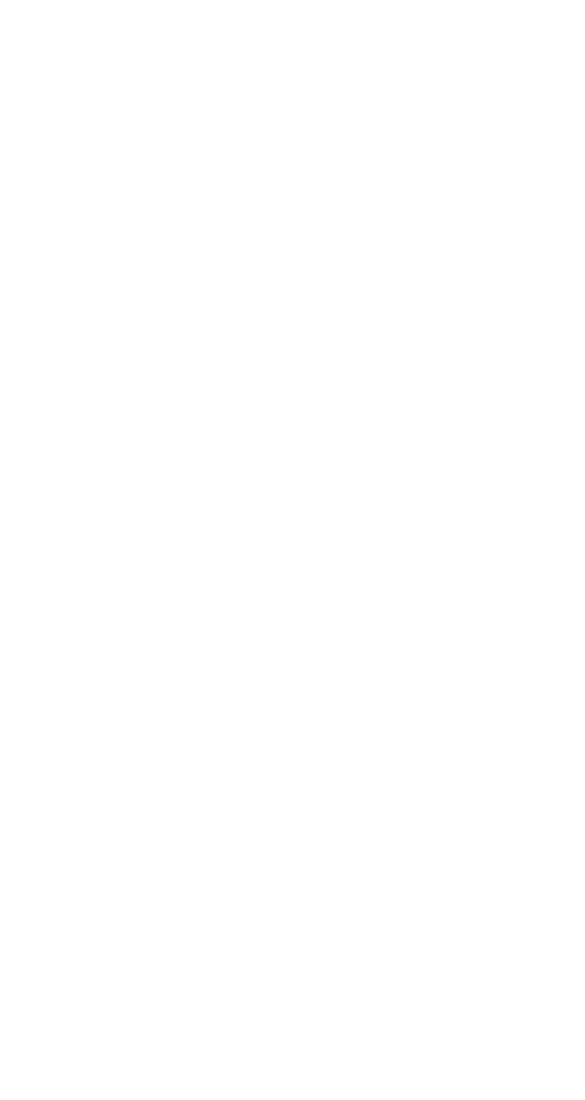
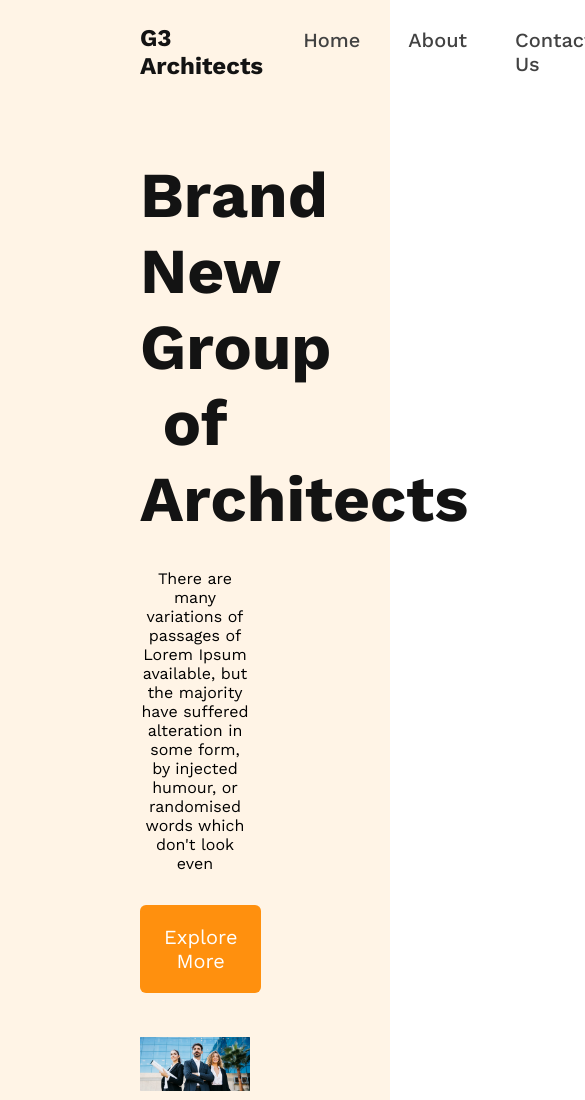
Before and after one commit to rafsun33/g3-architects-project, a plain HTML site: page index.html in a window 390 px wide. Shown: the top 1100 px of the page, 585 px wide, since content can reach past the window. Before the commit the page ends 844 px from the top, so only its background shows below. Drawn offline with nearby package versions, Linux system fonts and the light colour scheme.

Commit message:
header section without responsive complete

```diff
--- a/index.html
+++ b/index.html
@@ -8,7 +8,25 @@
 </head>
 <body>
     <header>
-        <nav></nav>
+        <!-- nav section start -->
+        <nav class="navbar-items">
+            <h3  class="navbar-brand">G3 Architects</h3>
+            <ul>
+                <li><a href="index.html">Home</a></li>
+                <li><a href="index.html">About</a></li>
+                <li><a href="index.html">Contact Us</a></li>
+                <li><a href="index.html">Log in </a></li>
+            </ul>
+        </nav>
+        <!-- nav section end -->
+        <section class="banner">
+            <div class="banner-items">
+                <h1 class="banner-title">Brand New <br> Group of Architects </h1>
+                <p class="banner-description">There are many variations of passages of Lorem Ipsum available, but the majority have suffered alteration in some form, by injected humour, or randomised words which don't look even</p>
+                <button class="btn-primary">Explore More</button>
+            </div>
+            <img src="images/banner.png" alt="">
+        </section>
     </header>
     <main>
 
--- a/styles/style.css
+++ b/styles/style.css
@@ -0,0 +1,90 @@
+/* common section start */
+@import url('https://fonts.googleapis.com/css2?family=Work+Sans:wght@400;500;600;700;800&display=swap');
+
+* {
+    font-family: 'Work Sans', sans-serif;
+}
+
+body {
+    margin: 0;
+}
+.btn-primary {
+    border-radius: 6px;
+    background: #FF900E;
+    font-size: 1.25rem;
+    color: #FFFFFF;
+    border: none;
+    padding: 1.25rem 1.5rem;
+    cursor: pointer;
+}
+/* common section end */
+/* header section start */
+header {
+    background: #ff900e1a;
+    padding-left: 8.75rem;
+    padding-right: 8.75rem;
+    max-width: 90rem;
+}
+
+.navbar-items {
+    display: flex;
+    justify-content: space-between;
+    align-items: center;
+}
+
+.navbar-brand {
+    color: #131313;
+    font-size: 3rem;
+    font-weight: 700;
+}
+
+nav > ul {
+    display: flex;
+    gap: 3rem;
+}
+
+nav li {
+    list-style: none;
+    font-size: 1.25rem;
+    font-weight: 500;
+    line-height: 1.5rem;
+}
+
+nav li a {
+    text-decoration: none;
+    color: #424242;
+}
+
+.banner{
+    padding-bottom: 2.8rem;
+}
+
+.banner-items {
+    text-align: center;
+    max-width: 47.5rem;
+    margin: 0 auto 2.75rem;
+}
+
+.banner-title {
+    color: #131313;
+    font-size: 4rem;
+    margin-bottom: 2rem;
+}
+.banner-description{
+    margin-bottom: 2rem;
+}
+
+header img {
+    width: 100%;
+}
+
+/* responsive section start */
+
+/* mobile device */
+@media screen and (max-width: 575px) {
+    .navbar-brand {
+        font-size: 1.5rem;
+    }
+
+}
+/* responsive section end */
```
